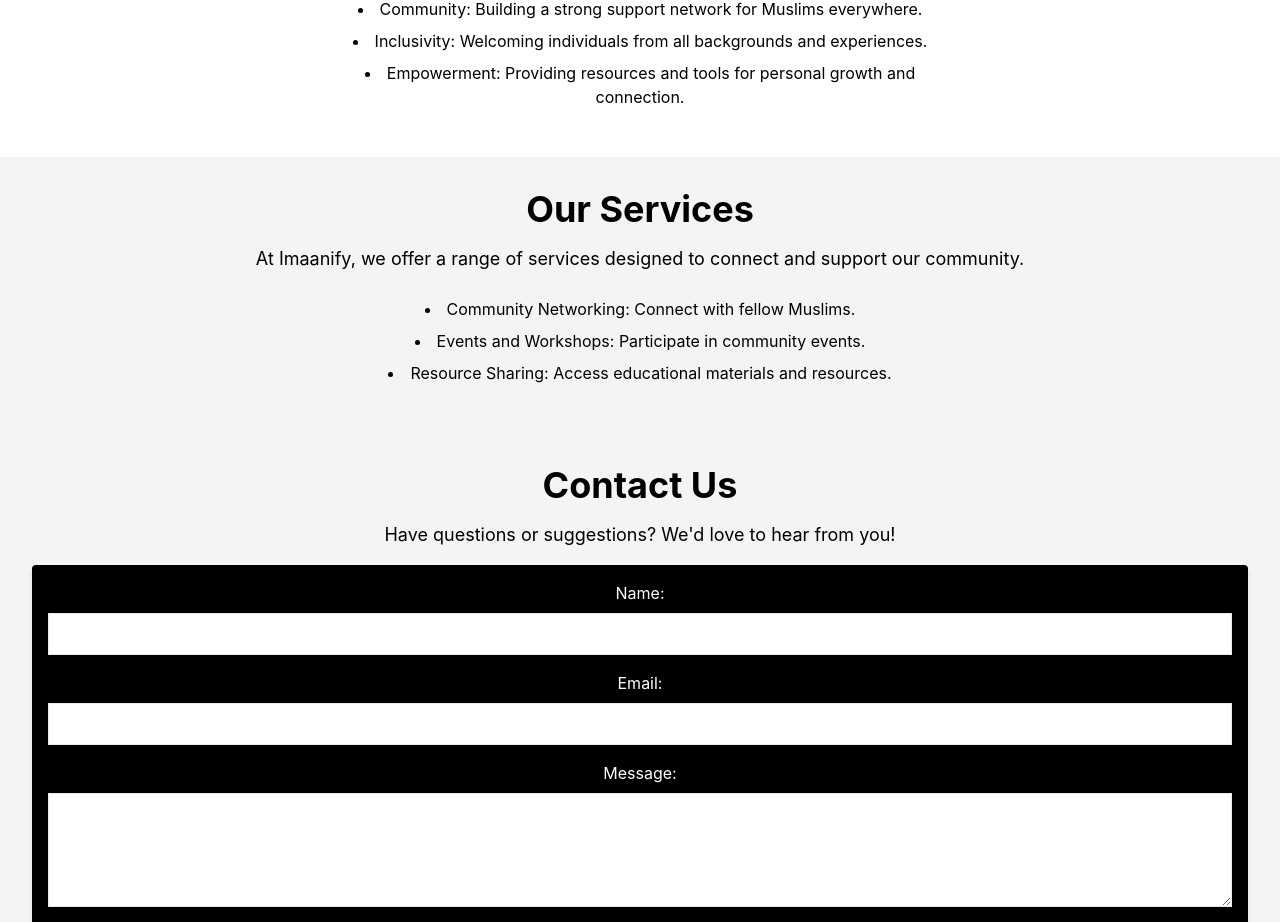
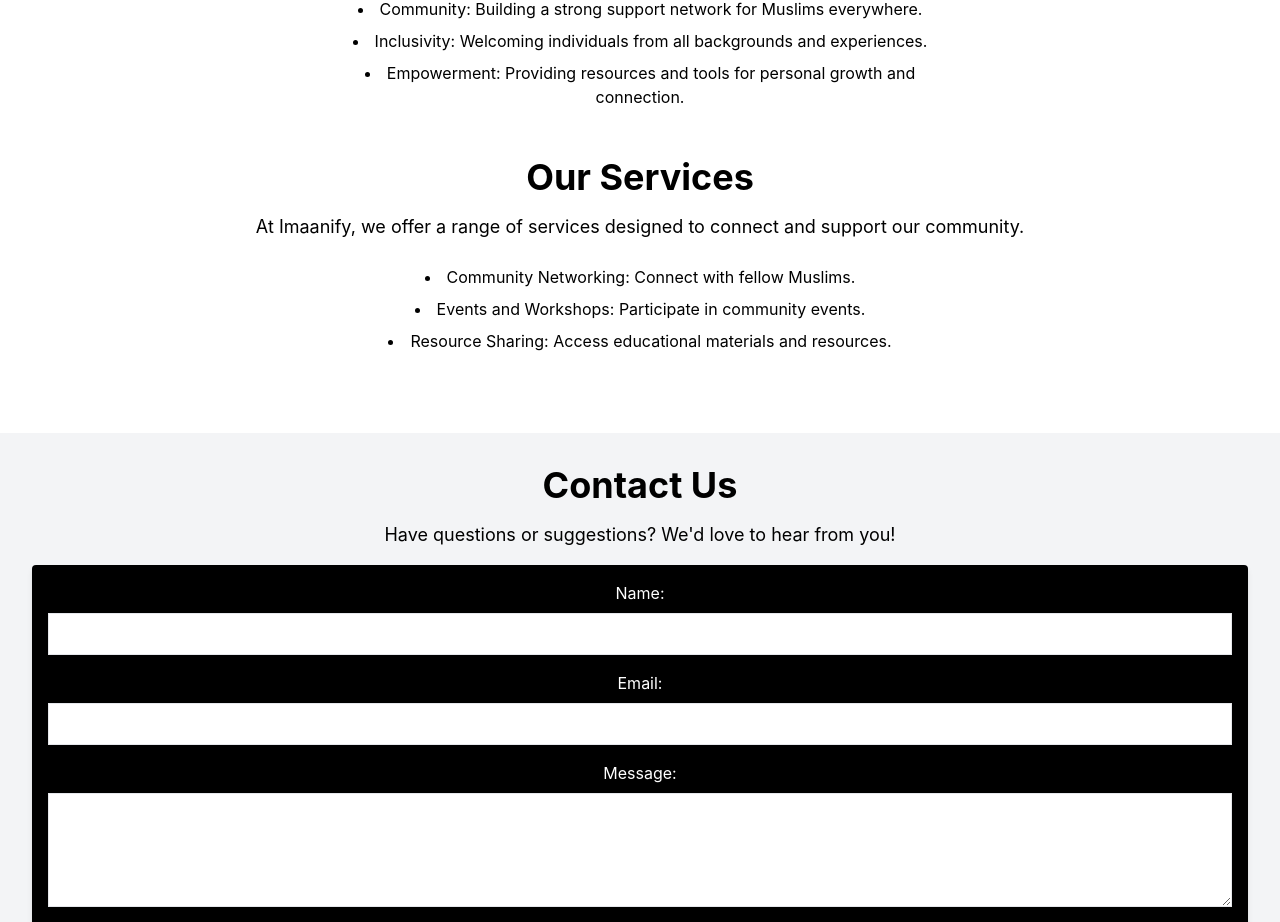
Before and after one commit to Umi252/Imaanify, a React (Vite) app in the folder Imaanify/: page / in a window 1280 px wide. Shown: the part 1199-2121 px from the top of the page. Built offline with nearby package versions, Linux system fonts and the light colour scheme.

Commit message:
All Components of the App into one big Web page

```diff
--- a/Imaanify/src/Pages/Home.jsx
+++ b/Imaanify/src/Pages/Home.jsx
@@ -48,10 +48,8 @@
           <li className="mb-2">Inclusivity: Welcoming individuals from all backgrounds and experiences.</li>
           <li className="mb-2">Empowerment: Providing resources and tools for personal growth and connection.</li>
         </ul>
-      </div>
 
-      {/* Additional Sections */}
-      <div className=" text-center p-8 bg-gray-100 text-black">
+        <div className=" text-center p-8 bg-white text-black">
         <h2 className="text-4xl font-bold mb-4">Our Services</h2>
         <p className="text-lg mb-6">
           At Imaanify, we offer a range of services designed to connect and support our community.
@@ -62,6 +60,10 @@
           <li className="mb-2">Resource Sharing: Access educational materials and resources.</li>
         </ul>
       </div>
+      </div>
+
+      {/* Additional Sections */}
+
 
       <div className=" items-center text-center p-8 bg-gray-100 text-black">
         <h2 className="text-4xl font-bold mb-4">Contact Us</h2>
```
